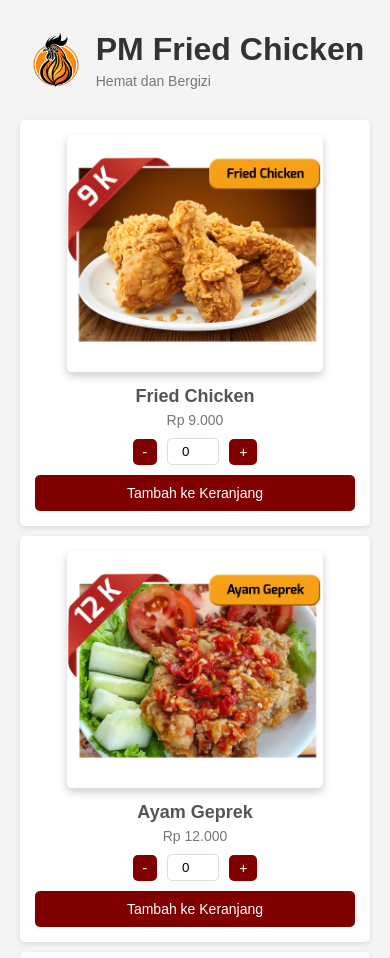
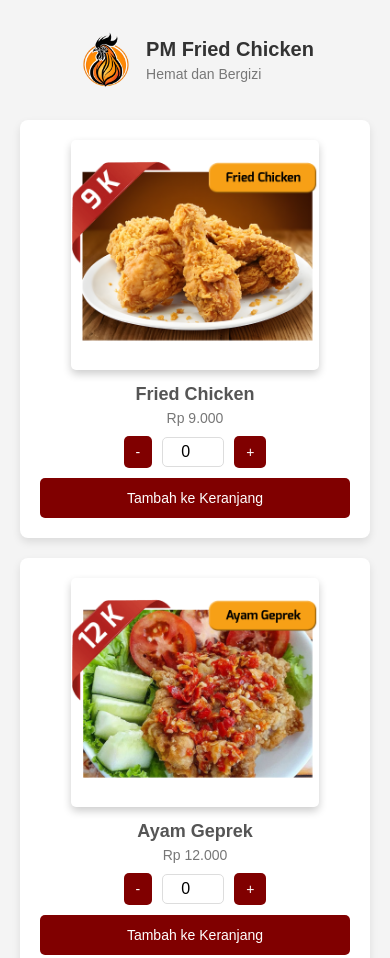
Before and after one commit to mrppratama/PMFriedChicken, a plain HTML site: page index.html in a window 390 px wide. Shown: the top 958 px of the page. Drawn offline with Linux system fonts and the light colour scheme.

Commit message:
Add files via upload

```diff
--- a/index.html
+++ b/index.html
@@ -30,39 +30,40 @@
         .header h1 {
             color: #333;
             margin: 0;
+            font-size: 24px; /* Ukuran font untuk judul */
         }
         .slogan {
             text-align: left;
             color: #777;
-        font-size: 14px;
+            font-size: 16px; /* Ukuran font untuk slogan */
             margin-top: 5px;
         }
         .menu-item {
             background-color: #fff;
-        padding: 15px;
-        margin-bottom: 10px;
-        border-radius: 5px;
-        box-shadow: 0 2px 5px rgba(0, 0, 0, 0.1);
+            padding: 20px; /* Padding yang lebih besar untuk card */
+            margin-bottom: 20px; /* Jarak antar card */
+            border-radius: 8px; /* Sudut yang lebih bulat */
+            box-shadow: 0 4px 8px rgba(0, 0, 0, 0.1); /* Efek bayangan pada card */
             text-align: center; /* Center all content */
+            transition: transform 0.3s; /* Transisi untuk efek hover */
+        }
+        .menu-item:hover {
+            transform: translateY(-5px); /* Efek angkat saat hover */
         }
         .menu-item img {
-        width: 50%; /* Adjust image size */
+            width: 100%; /* Ukuran gambar 100% dari card */
             height: auto;
             border-radius: 5px;
             box-shadow: 0 4px 8px rgba(0, 0, 0, 0.2); /* Efek bayangan pada gambar */
-        transition: transform 0.3s; /* Transisi untuk efek hover */
-      }
-      .menu-item img:hover {
-        transform: scale(1.05); /* Efek zoom saat hover */
         }
         .menu-item h2 {
             margin: 10px 0 5px;
-        font-size: 18px;
+            font-size: 20px; /* Ukuran font untuk nama menu */
             color: #555;
         }
         .menu-item p {
             margin: 5px 0;
-        font-size: 14px;
+            font-size: 16px; /* Ukuran font untuk harga */
             color: #777;
         }
         .quantity-control {
@@ -75,30 +76,31 @@
             background-color: #800000; /* Warna merah marun */
             color: #fff;
             border: none;
-        padding: 5px 10px;
+            padding: 8px 12px; /* Padding yang lebih besar */
             border-radius: 5px;
             cursor: pointer;
-        font-size: 14px;
+            font-size: 16px; /* Ukuran font untuk tombol */
         }
         .quantity-control button:hover {
             background-color: #600000; /* Warna merah marun lebih gelap */
         }
         .quantity-control input {
-        width: 40px;
+            width: 50px; /* Lebar input yang lebih besar */
             text-align: center;
             margin: 0 10px;
             border: 1px solid #ddd;
             border-radius: 5px;
             padding: 5px;
+            font-size: 16px; /* Ukuran font untuk input */
         }
         .add-to-cart-button {
             background-color: #800000; /* Warna merah marun */
             color: #fff;
             border: none;
-        padding: 10px 15px;
+            padding: 12px 15px; /* Padding yang lebih besar */
             border-radius: 5px;
             cursor: pointer;
-        font-size: 14px;
+            font-size: 16px; /* Ukuran font untuk tombol */
             margin-top: 10px;
             width: 100%;
         }
@@ -114,7 +116,7 @@
             justify-content: space-between;
             align-items: center;
             background-color: #fff;
-        padding: 10px;
+            padding: 15px; /* Padding yang lebih besar */
             margin-bottom: 10px;
             border-radius: 5px;
             box-shadow: 0 2px 5px rgba(0, 0, 0, 0.1);
@@ -123,9 +125,10 @@
             background-color: #ff4d4d;
             color: #fff;
             border: none;
-        padding: 5px 10px;
+            padding: 8px 12px; /* Padding yang lebih besar */
             border-radius: 5px;
             cursor: pointer;
+            font-size: 16px; /* Ukuran font untuk tombol */
         }
         .cart-item button:hover {
             background-color: #cc0000;
@@ -136,22 +139,24 @@
         .delivery-options label {
             display: block;
             margin-bottom: 10px;
+            font-size: 16px; /* Ukuran font untuk label */
         }
         .delivery-options input[type="text"] {
             width: 100%;
-        padding: 5px;
+            padding: 10px; /* Padding yang lebih besar */
             margin-top: 5px;
             border: 1px solid #ddd;
             border-radius: 5px;
+            font-size: 16px; /* Ukuran font untuk input */
         }
         .checkout-button {
             background-color: #800000; /* Warna merah marun */
             color: #fff;
             border: none;
-        padding: 10px 20px;
+            padding: 12px 20px; /* Padding yang lebih besar */
             border-radius: 5px;
             cursor: pointer;
-        font-size: 16px;
+            font-size: 18px; /* Ukuran font untuk tombol */
             width: 100%;
             margin-top: 20px;
         }
@@ -200,9 +205,10 @@
         .note textarea {
             width: 100%;
             height: 60px;
-        padding: 5px;
+            padding: 10px; /* Padding yang lebih besar */
             border: 1px solid #ddd;
             border-radius: 5px;
+            font-size: 16px; /* Ukuran font untuk textarea */
         }
 
         /* Responsivitas */
@@ -212,6 +218,30 @@
             }
             .header img {
                 width: 60px; /* Ukuran logo lebih kecil di perangkat kecil */
+            }
+            .header h1 {
+                font-size: 20px; /* Ukuran font untuk judul di perangkat kecil */
+            }
+            .slogan {
+                font-size: 14px; /* Ukuran font untuk slogan di perangkat kecil */
+            }
+            .menu-item h2 {
+                font-size: 18px; /* Ukuran font untuk nama menu di perangkat kecil */
+            }
+            .menu-item p {
+                font-size: 14px; /* Ukuran font untuk harga di perangkat kecil */
+            }
+            .quantity-control button,
+            .add-to-cart-button,
+            .cart-item button,
+            .checkout-button {
+                font-size: 14px; /* Ukuran font untuk tombol di perangkat kecil */
+            }
+            .delivery-options label {
+                font-size: 14px; /* Ukuran font untuk label di perangkat kecil */
+            }
+            .delivery-options input[type="text"] {
+                font-size: 14px; /* Ukuran font untuk input di perangkat kecil */
             }
         }
     </style>
@@ -232,19 +262,10 @@
         <p>Rp 9.000</p>
         <div class="quantity-control">
             <button onclick="updateQuantity('fried-chicken-qty', -1)">-</button>
-        <input
-          type="number"
-          id="fried-chicken-qty"
-          min="0"
-          value="0"
-          readonly
-        />
+            <input type="number" id="fried-chicken-qty" min="0" value="0" readonly />
             <button onclick="updateQuantity('fried-chicken-qty', 1)">+</button>
         </div>
-      <button
-        class="add-to-cart-button"
-        onclick="addToCart('Fried Chicken', 9000, 'fried-chicken-qty')"
-      >
+        <button class="add-to-cart-button" onclick="addToCart('Fried Chicken', 9000, 'fried-chicken-qty')">
             Tambah ke Keranjang
         </button>
     </div>
@@ -258,10 +279,7 @@
             <input type="number" id="ayam-geprek-qty" min="0" value="0" readonly />
             <button onclick="updateQuantity('ayam-geprek-qty', 1)">+</button>
         </div>
-      <button
-        class="add-to-cart-button"
-        onclick="addToCart('Ayam Geprek', 12000, 'ayam-geprek-qty')"
-      >
+        <button class="add-to-cart-button" onclick="addToCart('Ayam Geprek', 12000, 'ayam-geprek-qty')">
             Tambah ke Keranjang
         </button>
     </div>
@@ -275,10 +293,7 @@
             <input type="number" id="paket-a-qty" min="0" value="0" readonly />
             <button onclick="updateQuantity('paket-a-qty', 1)">+</button>
         </div>
-      <button
-        class="add-to-cart-button"
-        onclick="addToCart('Paket A (Ayam + Nasi)', 12000, 'paket-a-qty')"
-      >
+        <button class="add-to-cart-button" onclick="addToCart('Paket A (Ayam + Nasi)', 12000, 'paket-a-qty')">
             Tambah ke Keranjang
         </button>
     </div>
@@ -292,10 +307,7 @@
             <input type="number" id="paket-b-qty" min="0" value="0" readonly />
             <button onclick="updateQuantity('paket-b-qty', 1)">+</button>
         </div>
-      <button
-        class="add-to-cart-button"
-        onclick="addToCart('Paket B (Ayam + Nasi + Es Teh)', 15000, 'paket-b-qty')"
-      >
+        <button class="add-to-cart-button" onclick="addToCart('Paket B (Ayam + Nasi + Es Teh)', 15000, 'paket-b-qty')">
             Tambah ke Keranjang
         </button>
     </div>
@@ -309,10 +321,7 @@
             <input type="number" id="paket-c-qty" min="0" value="0" readonly />
             <button onclick="updateQuantity('paket-c-qty', 1)">+</button>
         </div>
-      <button
-        class="add-to-cart-button"
-        onclick="addToCart('Paket C (Ayam Geprek + Nasi)', 15000, 'paket-c-qty')"
-      >
+        <button class="add-to-cart-button" onclick="addToCart('Paket C (Ayam Geprek + Nasi)', 15000, 'paket-c-qty')">
             Tambah ke Keranjang
         </button>
     </div>
@@ -326,10 +335,7 @@
             <input type="number" id="paket-d-qty" min="0" value="0" readonly />
             <button onclick="updateQuantity('paket-d-qty', 1)">+</button>
         </div>
-      <button
-        class="add-to-cart-button"
-        onclick="addToCart('Paket D (Ayam Geprek + Nasi + Es Teh)', 18000, 'paket-d-qty')"
-      >
+        <button class="add-to-cart-button" onclick="addToCart('Paket D (Ayam Geprek + Nasi + Es Teh)', 18000, 'paket-d-qty')">
             Tambah ke Keranjang
         </button>
     </div>
@@ -343,10 +349,7 @@
             <input type="number" id="nasi-qty" min="0" value="0" readonly />
             <button onclick="updateQuantity('nasi-qty', 1)">+</button>
         </div>
-      <button
-        class="add-to-cart-button"
-        onclick="addToCart('Nasi', 3000, 'nasi-qty')"
-      >
+        <button class="add-to-cart-button" onclick="addToCart('Nasi', 3000, 'nasi-qty')">
             Tambah ke Keranjang
         </button>
     </div>
@@ -360,10 +363,7 @@
             <input type="number" id="es-teh-qty" min="0" value="0" readonly />
             <button onclick="updateQuantity('es-teh-qty', 1)">+</button>
         </div>
-      <button
-        class="add-to-cart-button"
-        onclick="addToCart('Es Teh', 3000, 'es-teh-qty')"
-      >
+        <button class="add-to-cart-button" onclick="addToCart('Es Teh', 3000, 'es-teh-qty')">
             Tambah ke Keranjang
         </button>
     </div>
@@ -374,51 +374,19 @@
         <div id="cart-list"></div>
         <div class="note" id="note">
             <label for="note-text">Catatan untuk pesanan:</label>
-        <textarea
-          id="note-text"
-          placeholder="Masukkan catatan di sini..."
-        ></textarea>
+            <textarea id="note-text" placeholder="Masukkan catatan di sini..."></textarea>
         </div>
         <div class="delivery-options">
             <label>
-          <input
-            type="radio"
-            name="delivery"
-            value="pickup"
-            checked
-            onchange="toggleAddressField()"
-          />
+                <input type="radio" name="delivery" value="pickup" checked onchange="toggleAddressField()" />
                 Dijemput
             </label>
             <label>
-          <input
-            type="radio"
-            name="delivery"
-            value="delivery"
-            onchange="toggleAddressField()"
-          />
+                <input type="radio" name="delivery" value="delivery" onchange="toggleAddressField()" />
                 Dihantar
             </label>
-        <input
-          type="text"
-          id="address"
-          placeholder="Masukkan alamat pengiriman"
-          style="display: none"
-        />
-        <button
-          onclick="getLocation()"
-          id="location-button"
-          style="
-            display: none;
-            margin-top: 10px;
-            background-color: #800000;
-            color: #fff;
-            border: none;
-            padding: 5px 10px;
-            border-radius: 5px;
-            cursor: pointer;
-          "
-        >
+            <input type="text" id="address" placeholder="Masukkan alamat pengiriman" style="display: none" />
+            <button onclick="getLocation()" id="location-button" style="display: none; margin-top: 10px; background-color: #800000; color: #fff; border: none; padding: 5px 10px; border-radius: 5px; cursor: pointer;">
                 Ambil Lokasi Saya
             </button>
         </div>
@@ -431,12 +399,8 @@
     <div class="popup" id="confirmation-popup">
         <div class="popup-content">
             <p>Apakah Anda yakin ingin menghapus item ini dari keranjang?</p>
-        <button id="confirm-remove" style="background-color: #ff4d4d">
-          Ya, Hapus
-        </button>
-        <button onclick="closePopup()" style="background-color: #800000">
-          Batal
-        </button>
+            <button id="confirm-remove" style="background-color: #ff4d4d">Ya, Hapus</button>
+            <button onclick="closePopup()" style="background-color: #800000">Batal</button>
         </div>
     </div>
 
@@ -456,9 +420,7 @@
 
             // Hanya tambahkan ke keranjang jika quantity lebih dari 0
             if (quantity > 0) {
-          const existingItemIndex = cart.findIndex(
-            (item) => item.name === itemName
-          );
+                const existingItemIndex = cart.findIndex((item) => item.name === itemName);
 
                 if (existingItemIndex > -1) {
                     // Jika item sudah ada, tambahkan jumlahnya
@@ -502,14 +464,10 @@
                     const cartItem = document.createElement("div");
                     cartItem.className = "cart-item";
                     cartItem.innerHTML = `
-                        <span>${item.name} (${item.quantity} porsi) - Rp ${
-              item.price * item.quantity
-            }</span>
+                        <span>${item.name} (${item.quantity} porsi) - Rp ${item.price * item.quantity}</span>
                         <div class="quantity-control">
                             <button onclick="updateCartItemQuantity(${index}, -1)">-</button>
-                            <input type="number" value="${
-                              item.quantity
-                            }" readonly>
+                            <input type="number" value="${item.quantity}" readonly>
                             <button onclick="updateCartItemQuantity(${index}, 1)">+</button>
                         </div>
                     `;
@@ -550,9 +508,7 @@
         function toggleAddressField() {
             const addressField = document.getElementById("address");
             const locationButton = document.getElementById("location-button");
-        const deliveryOption = document.querySelector(
-          'input[name="delivery"]:checked'
-        ).value;
+            const deliveryOption = document.querySelector('input[name="delivery"]:checked').value;
 
             if (deliveryOption === "delivery") {
                 addressField.style.display = "block";
@@ -578,30 +534,20 @@
 
         function checkout() {
             const phoneNumber = "6283824787997";
-        const deliveryOption = document.querySelector(
-          'input[name="delivery"]:checked'
-        ).value;
+            const deliveryOption = document.querySelector('input[name="delivery"]:checked').value;
             const address = document.getElementById("address").value;
             const note = document.getElementById("note-text").value; // Ambil catatan
 
-        let message = "Assalamulaikum, \nSaya mau pesan:\n \n";
+            let message = "Assalamulaikum, Saya mau pesan:\n \n";
             let totalPrice = 0;
 
             cart.forEach((item) => {
-          message += `- ${item.name} (${item.quantity} porsi) = Rp ${
-            item.price * item.quantity
-          }\n`;
+                message += `- ${item.name} (${item.quantity} porsi) = Rp ${item.price * item.quantity}\n`;
                 totalPrice += item.price * item.quantity;
             });
 
-        if (note) {
-          message += `\nCatatan: \n${note}\n`; // Tambahkan catatan ke pesan
-        }
-
             message += `\nTotal Harga: Rp ${totalPrice}\n`;
-        message += `\nPesanan: ${
-          deliveryOption === "pickup" ? "Dijemput" : "Dihantar"
-        }\n`;
+            message += `\nPesanan: ${deliveryOption === "pickup" ? "Dijemput" : "Dihantar"}\n`;
 
             if (deliveryOption === "delivery" && address) {
                 message += `Alamat Pengiriman: ${address}\n`;
@@ -610,9 +556,11 @@
                 return;
             }
 
-        const whatsappUrl = `https://wa.me/${phoneNumber}?text=${encodeURIComponent(
-          message
-        )}`;
+            if (note) {
+                message += `Catatan: ${note}\n`; // Tambahkan catatan ke pesan
+            }
+
+            const whatsappUrl = `https://wa.me/${phoneNumber}?text=${encodeURIComponent(message)}`;
             window.open(whatsappUrl, "_blank");
         }
     </script>
```
Lines whose indentation alone changed are shown as unchanged.
